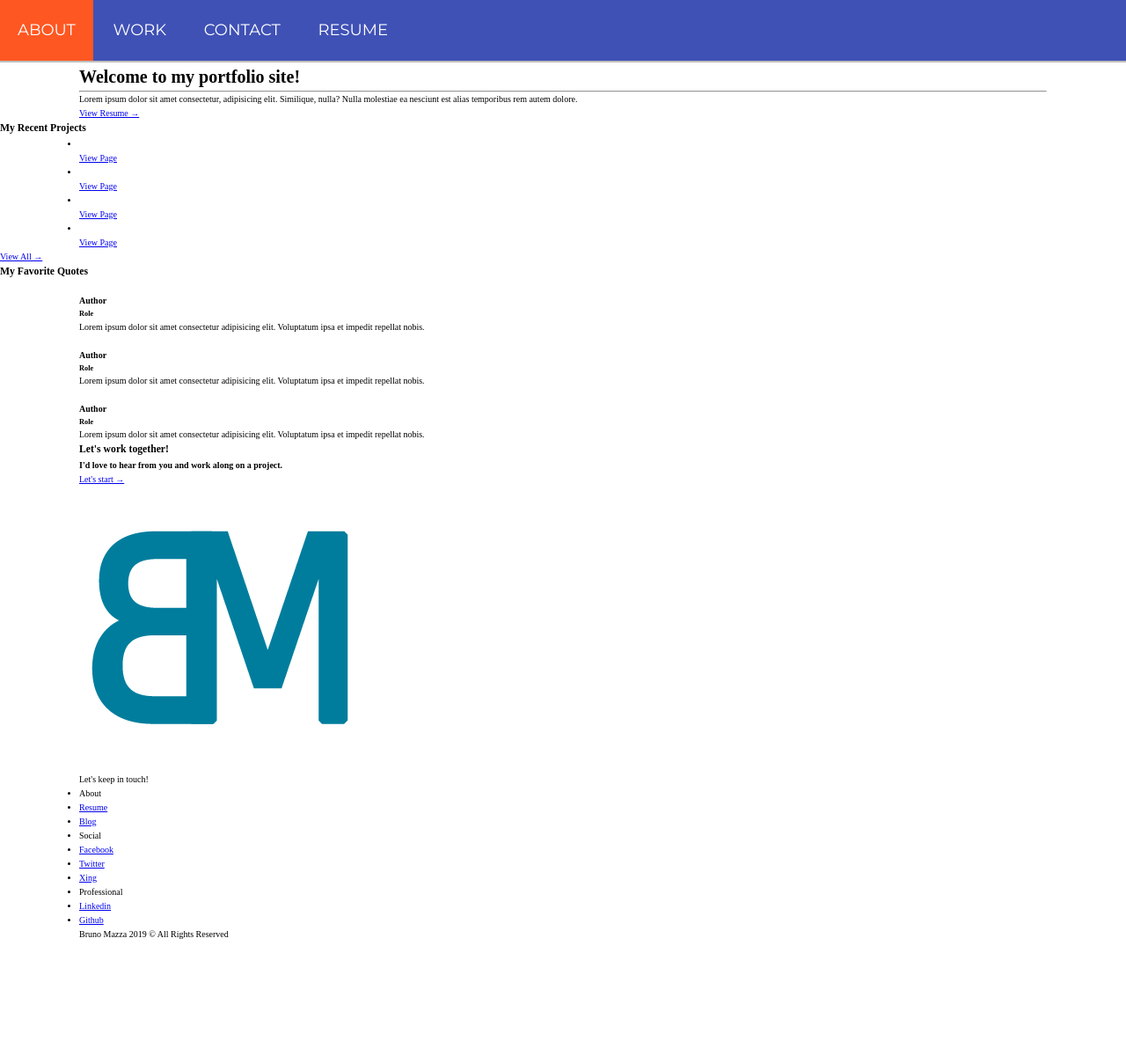
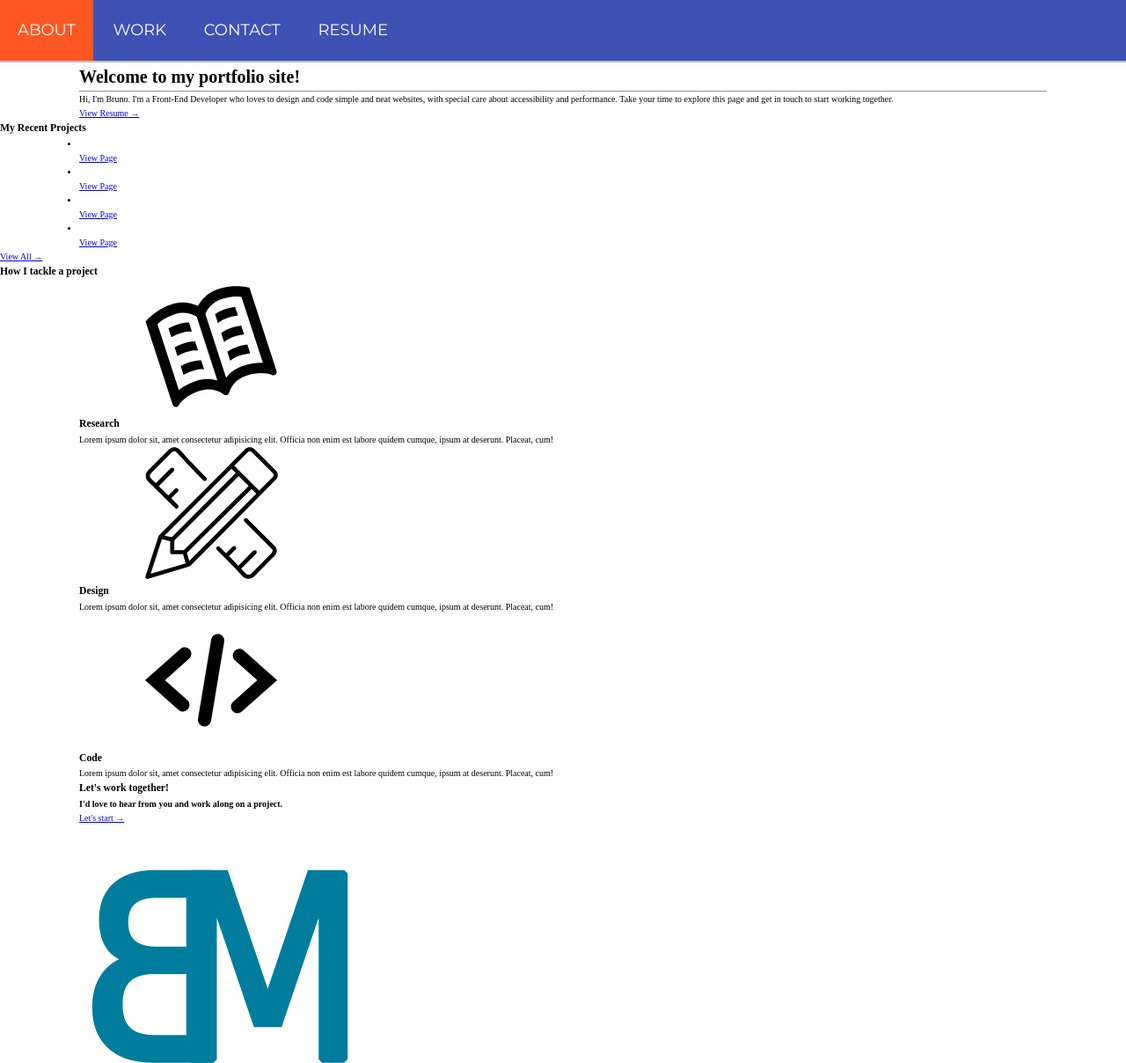
Before and after one commit to DownTheMatrix/professional-portfolio-site, a website: page index.html in a window 1280 px wide. Shown: the top 1208 px of the page at 88% size. Before the commit the page ends 1070 px from the top, so only its background shows below. Drawn offline with Linux system fonts and the light colour scheme.

Commit message:
Update header text

```diff
--- a/index.html
+++ b/index.html
@@ -84,19 +84,22 @@
 
         <div class="header-text">
           <p>
-            Lorem ipsum dolor sit amet consectetur, adipisicing elit. Similique,
-            nulla? Nulla molestiae ea nesciunt est alias temporibus rem autem
-            dolore.
+           Hi, I'm Bruno. I'm a Front-End Developer who loves to design and code simple and neat websites, with special care about accessibility and performance. Take your time to explore this page and get in touch to start working together.
           </p>
         </div>
 
+        <div class="header-btn-container">
             <a href="resume.html" class="header-btn btn">View Resume &rarr;</a>
+        </div>
       </div>
     </header>
 
     <!-- Work -->
     <section id="work">
+      <div class="work-heading">
           <h3>My Recent Projects</h3>
+      </div>
+
       <div class="work-container container">
         <ul>
           <li>
@@ -146,7 +149,6 @@
               </figure>
             </a>
           </li>
-
         </ul>
       </div>
 
@@ -155,41 +157,44 @@
       </div>
     </section>
 
-    <!-- Inspiration / Timeline -->
-    <section id="inspiration">
-        <h3>My Favorite Quotes</h3>
-        <div class="inspiration-container container">
-            <div class="quote">
-                <figure>
-                    <img src="img/girl1.jpeg" alt="">
-                    <figcaption>
-                        <h4>Author</h4>
-                        <h5>Role</h5>
-                        <p>Lorem ipsum dolor sit amet consectetur adipisicing elit. Voluptatum ipsa et impedit repellat nobis.</p>
-                    </figcaption>
-                </figure>
+    <!-- Roadmap -->
+    <section id="roadmap">
+      <div class="roadmap-heading">
+        <h3>How I tackle a project</h3>
       </div>
 
-            <div class="quote">
-                <figure>
-                    <img src="img/man.jpeg" alt="">
-                    <figcaption>
-                        <h4>Author</h4>
-                        <h5>Role</h5>
-                        <p>Lorem ipsum dolor sit amet consectetur adipisicing elit. Voluptatum ipsa et impedit repellat nobis.</p>
-                    </figcaption>
-                </figure>
+      <div class="roadmap-container container">
+        <div class="roadmap-box">
+          <svg class="roadmap-icon">
+            <use href="icon/sprites.svg#icon-open-book"></use>
+          </svg>
+          <h3>Research</h3>
+          <p>
+            Lorem ipsum dolor sit, amet consectetur adipisicing elit. Officia
+            non enim est labore quidem cumque, ipsum at deserunt. Placeat, cum!
+          </p>
         </div>
 
-            <div class="quote">
-                <figure>
-                    <img src="img/girl2.jpeg" alt="">
-                    <figcaption>
-                        <h4>Author</h4>
-                        <h5>Role</h5>
-                        <p>Lorem ipsum dolor sit amet consectetur adipisicing elit. Voluptatum ipsa et impedit repellat nobis.</p>
-                    </figcaption>
-                </figure>
+        <div class="roadmap-box">
+          <svg class="roadmap-icon">
+            <use href="icon/sprites.svg#icon-tools"></use>
+          </svg>
+          <h3>Design</h3>
+          <p>
+            Lorem ipsum dolor sit, amet consectetur adipisicing elit. Officia
+            non enim est labore quidem cumque, ipsum at deserunt. Placeat, cum!
+          </p>
+        </div>
+
+        <div class="roadmap-box">
+          <svg class="roadmap-icon">
+            <use href="icon/sprites.svg#icon-code"></use>
+          </svg>
+          <h3>Code</h3>
+          <p>
+            Lorem ipsum dolor sit, amet consectetur adipisicing elit. Officia
+            non enim est labore quidem cumque, ipsum at deserunt. Placeat, cum!
+          </p>
         </div>
       </div>
     </section>
@@ -209,7 +214,7 @@
     <footer class="footer" id="contact">
       <div class="footer-container container">
         <div class="footer-logo">
-                <img src="img/personal-logo.png" alt="Persona Logo">
+          <img src="img/personal-logo.png" alt="Persona Logo" />
           <p>Let's keep in touch!</p>
         </div>
 
@@ -226,13 +231,12 @@
             <li class="bolded">Social</li>
             <li><a href="#">Facebook</a></li>
             <li><a href="#">Twitter</a></li>
-                    <li><a href="#">Xing</a></li>
           </ul>
         </div>
 
         <div class="professional">
           <ul>
-                    <li class="bolded">Professional</li>
+            <li class="bolded">Work</li>
             <li><a href="#">Linkedin</a></li>
             <li><a href="#">Github</a></li>
           </ul>
```
Lines whose indentation alone changed are shown as unchanged.
